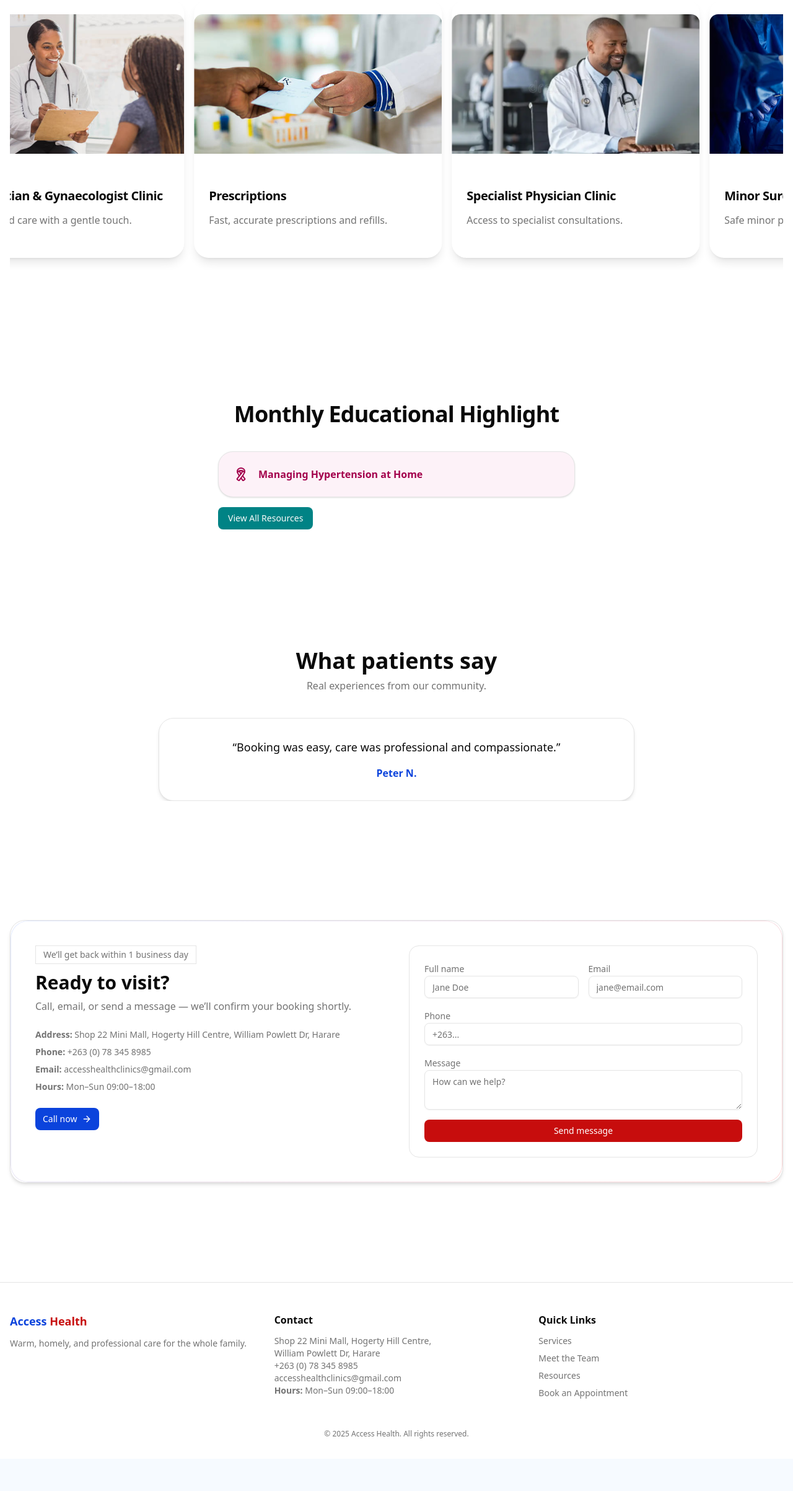
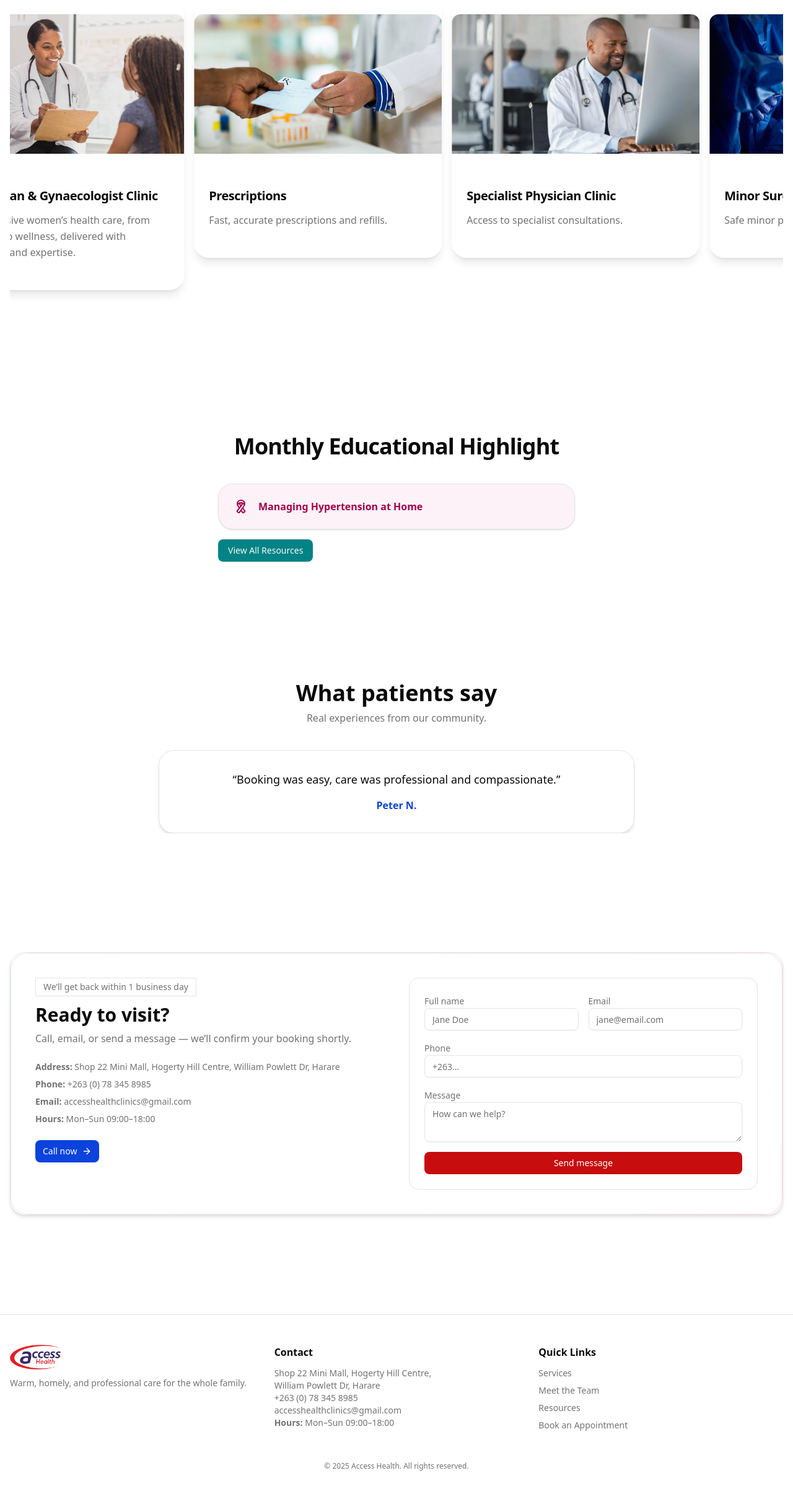
Before and after one commit to liquid-dre/accesshealth, a Next.js app: page / in a window 1280 px wide. Shown: the part 894-3299 px from the top of the page at 62% size. Before the commit the page ends 3247 px from the top, so only its background shows below. Built offline with nearby package versions, Linux system fonts and the light colour scheme.

Commit message:
Logo in footer & obstretrician writeup

```diff
--- a/components/layout/site-footer.tsx
+++ b/components/layout/site-footer.tsx
@@ -1,15 +1,48 @@
+"use client";
+
 import Link from "next/link";
+import Image from "next/image";
+import { useEffect, useState } from "react";
 
 export function SiteFooter() {
+	const [isDark, setIsDark] = useState(false);
+
+	useEffect(() => {
+		const update = () =>
+			setIsDark(document.documentElement.classList.contains("dark"));
+		update();
+		const observer = new MutationObserver(update);
+		observer.observe(document.documentElement, {
+			attributes: true,
+			attributeFilter: ["class"],
+		});
+		return () => observer.disconnect();
+	}, []);
+
 	return (
-		<footer className="mt-16 border-t border-border bg-background text-foreground">
+		<footer className="mt-16 border-t border-border bg-background text-foreground dark:bg-black">
 			<div className="container grid gap-8 py-12 md:grid-cols-3">
 				<div>
-					<div className="text-lg font-semibold">
-						<span className="text-[color:var(--brand-blue)] dark:text-[#A2D8F5]">
-							Access
-						</span>{" "}
-						<span className="text-[color:var(--brand-red)]">Health</span>
+					<div className="text-lg font-semibold h-8 md:h-10">
+						{!isDark ? (
+							<Image
+								src="/images/logo/Access%20Logo-2.png"
+								alt="Access Health logo"
+								width={160}
+								height={40}
+								className="h-8 md:h-10 w-auto hover:scale-115"
+								priority
+							/>
+						) : (
+							<Image
+								src="/images/logo/Access-logo-dark%202.jpg"
+								alt="Access Health logo"
+								width={160}
+								height={40}
+								className="h-8 md:h-10 w-auto hover:scale-115"
+								priority
+							/>
+						)}
 					</div>
 					<p className="mt-3 text-sm text-muted-foreground">
 						Warm, homely, and professional care for the whole family.
--- a/lib/data.ts
+++ b/lib/data.ts
@@ -9,9 +9,10 @@ export const SERVICES = [
 		image: "/images/services/gp-consultation-service.jpg",
 	},
 	{
-		slug: "obstretician-&-gynaecologist-clinic",
-		title: "Obstretrician & Gynaecologist Clinic",
-		blurb: "Child-focused care with a gentle touch.",
+		slug: "obstetrician-&-gynaecologist-clinic",
+		title: "Obstetrician & Gynaecologist Clinic",
+		blurb:
+			"Comprehensive women’s health care, from pregnancy to wellness, delivered with compassion and expertise.",
 		image: "/images/services/pediatrician-service.jpg",
 	},
 	{
```
